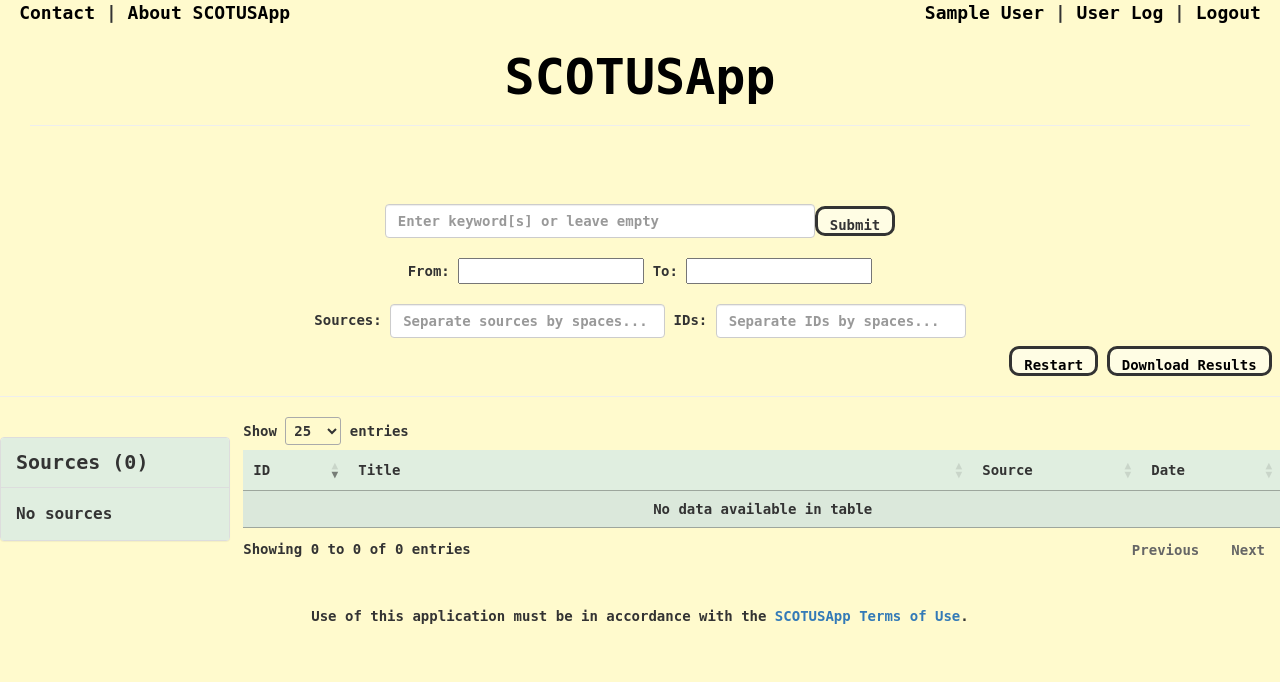
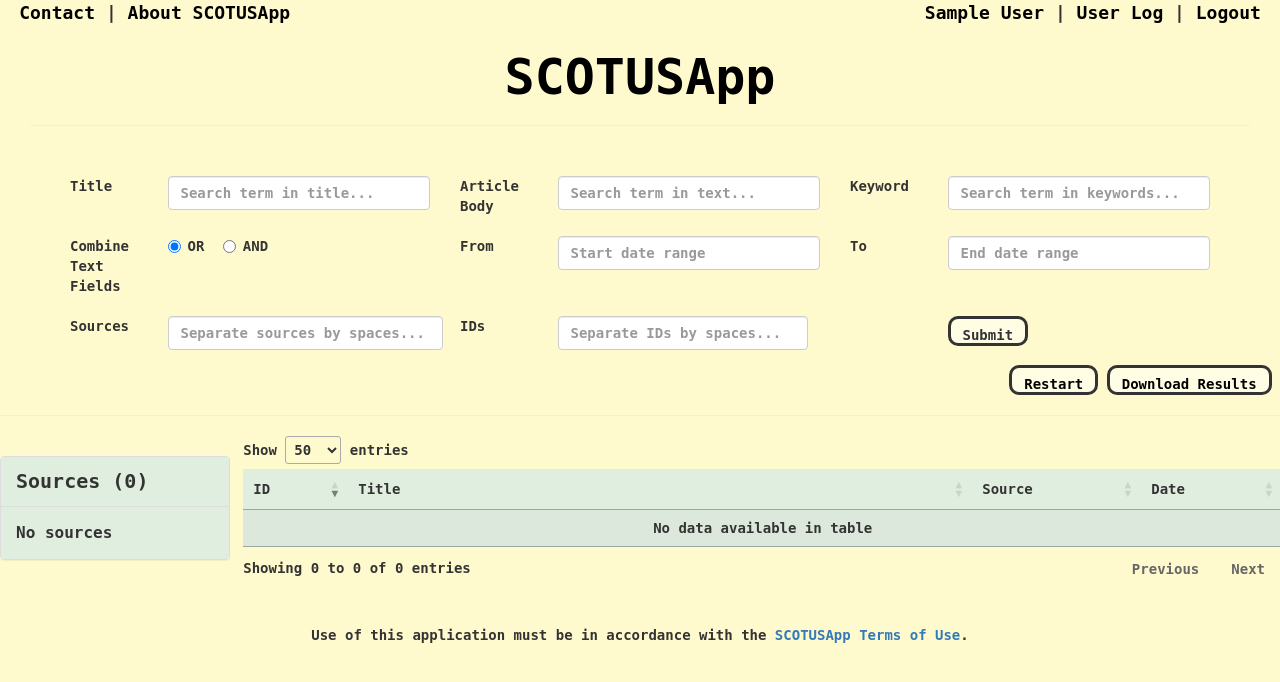
Before and after one commit to ecole96/scotusapp, a PHP site: page / in a window 1280 px wide. Shown: the top 682 px of the page. Run offline with PHP 8.4, Linux system fonts and the light colour scheme; the visitor is signed in with stand-in values (Sample User, id 1); data that the repository does not hold is empty; some libraries are stand-ins or nearby versions.

Commit message:
finalize fulltext searching + user logging

```diff
--- a/webapp/index.php
+++ b/webapp/index.php
@@ -3,10 +3,16 @@
 <!-- originally written by Evan Cole, Darin Ellis, Connor Martin, and Abdullah Alosail, with contributions by John Tompkins, Mauricio Sanchez, and Jonathan Dingess -->
 
 <?php
+    include_once("authenticate.php");
+    include("utils.php");
+    include("admins.php");
+    include_once("db_connect.php"); // connect to database (or not)
+
     // generates download button url
-    function generateDownloadURL($search_query,$dateFrom,$dateTo,$source_search,$ID_search,$sourcebox) {
+    function generateDownloadURL($title_query,$text_query,$keyword_query,$bool_search,$dateFrom,$dateTo,$source_search,$ID_search,$sourcebox) {
         $url = "download.php?";
-        $vars = array("search_query"=>$search_query,"dateFrom"=>$dateFrom,"dateTo"=>$dateTo,"source_search"=>$source_search,"ID_search"=>$ID_search,"sourcebox"=>$sourcebox);
+        $vars = array("title_query"=>$title_query,"text_query"=>$text_query,"keyword_query"=>$keyword_query,"bool_search"=>$bool_search,
+                      "dateFrom"=>$dateFrom,"dateTo"=>$dateTo,"source_search"=>$source_search,"ID_search"=>$ID_search,"sourcebox"=>$sourcebox);
         $add_ampersand = false; // flag for multivariables - every query string beyond the first will be prefixed with &
         foreach($vars as $key=>$var) {
             if(!empty($var)) {
@@ -24,22 +30,19 @@
         return $url;
     }
 
-    include_once("authenticate.php");
-    include("buildQuery.php");
-    include("admins.php");
-    include_once("db_connect.php"); // connect to database (or not)
-
     // sanitize input
-    $search_query = (!empty($_GET['search_query']) ? trim($_GET['search_query']) : '');
-    $dateFrom = (!empty($_GET['dateFrom']) ? $_GET['dateFrom'] : '');
-    $dateTo = (!empty($_GET['dateTo']) ? $_GET['dateTo'] : '');
-    $source_search = (!empty($_GET['source_search']) ? trim($_GET['source_search']) : '');
-    $ID_search = (!empty($_GET['ID_search']) ? trim($_GET['ID_search']) : '');
+    $title_query = (!empty($_GET['title_query']) ? clean($_GET['title_query']) : '');
+    $text_query = (!empty($_GET['text_query']) ? clean($_GET['text_query']) : '');
+    $keyword_query = (!empty($_GET['keyword_query']) ? clean($_GET['keyword_query']) : '');
+    $bool_search = !empty($_GET['bool_search']) && in_array($_GET['bool_search'],array('OR','AND')) ? $_GET['bool_search'] : 'OR';
+    $dateFrom = (!empty($_GET['dateFrom']) ? clean($_GET['dateFrom']) : '');
+    $dateTo = (!empty($_GET['dateTo']) ? clean($_GET['dateTo']) : '');
+    $source_search = (!empty($_GET['source_search']) ? clean($_GET['source_search']) : '');
+    $ID_search = (!empty($_GET['ID_search']) ? clean($_GET['ID_search']) : '');
     $sourcebox = (!empty($_GET['sourcebox']) ? $_GET['sourcebox'] : '');
 
-    $downloadURL = generateDownloadURL($search_query,$dateFrom,$dateTo,$source_search,$ID_search,$sourcebox);
-    $results_sql = buildQuery($connect,$search_query,$dateFrom,$dateTo,$source_search,$ID_search,$sourcebox,'results');
-    $sourcebox_sql = buildQuery($connect,$search_query,$dateFrom,$dateTo,$source_search,$ID_search,$sourcebox,'sourcebox');
+    $downloadURL = generateDownloadURL($title_query,$text_query,$keyword_query,$bool_search,$dateFrom,$dateTo,$source_search,$ID_search,$sourcebox);
+    $sourcebox_sql = buildQuery($connect,$title_query,$text_query,$keyword_query,$bool_search,$dateFrom,$dateTo,$source_search,$ID_search,$sourcebox,'sourcebox');
     $sourcebox_query = mysqli_query($connect, $sourcebox_sql) or die(mysqli_connect_error()); // execute source sidebar query
 ?>
 
@@ -133,19 +136,79 @@
             <hr>
         </div>
 
-        <!-- search bar + options -->
-        <div class='container'>
-            <div class='content-wrapper'>
-                <div class='row'>
-                    <div class='navbar-form' align="center">
+        <div class="container">
             <form action='' method='GET'>
-                            <br>
-                            <!-- php code within these input tags are to remember user input after search is done -->
-                            <span class="input-group-btn">
-                                <input class='form-control' type="text" name="search_query" style="width: 430px !important;" placeholder='Enter keyword[s] or leave empty'
+                <div class='form-group row'>
+                    <label for='search_q' class='col-sm-1 col-form-label'>Title</label>
+                    <div class="col-sm-3">
+                        <input type="text" class="form-control" name="title_query" placeholder="Search term in title..."
                         <?php
-                                    if(!empty($search_query)) echo " value='{$search_query}'";
+                            if(!empty($title_query)) echo " value=\"{$title_query}\"";
                         ?> >
+                    </div>
+                    <label for='text_query' class='col-sm-1 col-form-label'>Article Body</label>
+                    <div class="col-sm-3">
+                        <input type="text" class="form-control" name="text_query" placeholder="Search term in text..."
+                        <?php
+                            if(!empty($text_query)) echo " value=\"{$text_query}\"";
+                        ?> >
+                    </div>
+                    <label for='keyword_query' class='col-sm-1 col-form-label'>Keyword</label>
+                    <div class="col-sm-3">
+                        <input type="text" class="form-control" name="keyword_query" placeholder="Search term in keywords..."
+                        <?php
+                            if(!empty($keyword_query)) echo " value=\"{$keyword_query}\"";
+                        ?> >
+                    </div>
+                </div>
+                <div class='form-group row'>
+                    <!-- New search function: "Combine Text Fields" allows you to AND/OR the title/text/keyword fields -->
+                    <label for='bool_search' class='col-sm-1 col-form-label'>Combine Text Fields</label>
+                    <div class="col-sm-3">
+                        <div class="radio-inline">
+                            <label><input type="radio" name="bool_search" value = "OR"
+                            <?php
+                                if($bool_search != 'AND') { // OR is default
+                                    echo "checked";
+                                }
+                            ?>
+                            >OR</label>
+                        </div>
+                        <div class="radio-inline">
+                            <label><input type="radio" name="bool_search" value= "AND"
+                            <?php
+                                if($bool_search == 'AND') {
+                                    echo "checked";
+                                }
+                            ?>
+                            >AND</label>
+                        </div>
+                    </div>
+                    <label for='dateFrom' class='col-sm-1 col-form-label'>From</label>
+                    <div class="col-sm-3">
+                        <input data-provide="datepicker" class="form-control datebox" type="text" placeholder="Start date range" name="dateFrom" <?php if(!empty($dateFrom) && !empty($dateTo)) { echo " value = \"{$dateFrom}\""; } ?> >
+                    </div>
+                    <label for='dateTo' class='col-sm-1 col-form-label'>To</label>
+                    <div class="col-sm-3">
+                        <input data-provide="datepicker" class="form-control datebox" type="text" placeholder="End date range" name="dateTo" <?php if(!empty($dateFrom) && !empty($dateTo)) { echo " value = \"{$dateTo}\""; } ?> >
+                    </div>
+                </div>
+                <div class='form-group row'>
+                    <label for='source_search' class='col-sm-1 col-form-label'>Sources</label>
+                    <div class="col-sm-3">
+                        <input class='form-control' type="text" name="source_search" style="width:275px;" placeholder='Separate sources by spaces...'
+                        <?php
+                            if(!empty($source_search)) echo " value=\"{$source_search}\"";
+                        ?> >
+                    </div>
+                    <label for='ID_search' class='col-sm-1 col-form-label'>IDs</label>
+                    <div class="col-sm-3">
+                        <input class='form-control' type="text" name="ID_search" style="width:250px;" placeholder='Separate IDs by spaces...'
+                        <?php
+                            if(!empty($ID_search)) echo " value=\"{$ID_search}\"";
+                        ?> >
+                    </div>
+                    <div class='col-sm-3 col-sm-offset-1'>
                         <button id="formBut" type='submit' class='btn btn-default' onmouseover='changeSubBut()' onmouseout='revertSubBut()'
                                                                     style = "height: 30px;
                                                                     font-weight: bold;
@@ -155,23 +218,9 @@
                                                                     border-radius: 10px;">
                         Submit
                         </button>
-                            </span>
-                            <br>
-                            From: <input data-provide="datepicker" class="datebox" type="text" name="dateFrom" <?php if(!empty($dateFrom) && !empty($dateTo)) { echo " value = '{$dateFrom}'"; } ?> >
-                            To: <input data-provide="datepicker" class="datebox" type="text" name="dateTo" <?php if(!empty($dateFrom) && !empty($dateTo)) { echo " value = '{$dateTo}'";} ?> >
-                            <br><br>
-                            Sources: <input class='form-control' type="text" name="source_search" style="width:275px;" placeholder='Separate sources by spaces...'
-                                <?php
-                                    if(!empty($source_search)) echo " value='{$source_search}'";
-                                ?> >
-                            IDs: <input class='form-control' type="text" name="ID_search" style="width:250px;" placeholder='Separate IDs by spaces...'
-                                <?php
-                                    if(!empty($ID_search)) echo " value='{$ID_search}'";
-                                ?> >
-                        </form>
                     </div>
                 </div>
-            </div>
+            </form>
         </div>
 
         <!--download button -->
@@ -215,7 +264,8 @@
 																		border-radius: 10px;'>Apply Filter</button><br><br>";  //***
 
                                     // pass in search parameters (if any) into filter form
-                                    $hiddenvars = array('search_query'=>$search_query,'dateFrom'=>$dateFrom,'dateTo'=>$dateTo,'ID_search'=>$ID_search);
+                                    //$hiddenvars = array('search_query'=>$search_query,'dateFrom'=>$dateFrom,'dateTo'=>$dateTo,'ID_search'=>$ID_search);
+                                    $hiddenvars = array('title_query'=>$title_query,'text_query'=>$text_query,'keyword_query'=>$keyword_query,'bool_search'=>$bool_search,'dateFrom'=>$dateFrom,'dateTo'=>$dateTo,'ID_search'=>$ID_search);
                                     foreach($hiddenvars as $key=>$var) {
                                         if(!empty($var)) {
                                             echo "<input type='hidden' name='$key' value='$var'>";
@@ -264,7 +314,7 @@
 
 			<!--style of table-->
             <div class="floatRight" style="width:81%; float: right; ">
-                <table id="results-table" style="background-color: #e0eee0;table-layout: fixed" width="100%" class="stripe hover"  align="center">
+                <table id="results-table" style="background-color: #e0eee0;table-layout: fixed;" width="100%" class="stripe hover"  align="center">
                     <thead>
                         <tr align="center">
                         <th width="8%"><strong>ID</strong></th>
@@ -286,14 +336,17 @@
                                     //"visible": false
                                 }
                             ],
-                            "pageLength": 25,
+                            "pageLength": 50,
                              "processing": true,
                              "serverSide": true,
                              "ajax":{
                                 url :"response.php", // json datasource
                                 type: "get",  // type of method  , by default would be get
                                 data: function (d) {
-                                    d.search_query = "<?php echo $search_query ?>";
+                                    d.title_query = "<?php echo $title_query ?>";
+                                    d.text_query = "<?php echo $text_query ?>";
+                                    d.keyword_query = "<?php echo $keyword_query ?>";
+                                    d.bool_search = "<?php echo $bool_search ?>"
                                     d.dateFrom = "<?php echo $dateFrom ?>";
                                     d.dateTo = "<?php echo $dateTo ?>";
                                     d.ID_search = "<?php echo $ID_search ?>";
--- a/webapp/logout.php
+++ b/webapp/logout.php
@@ -2,7 +2,9 @@
     // log out by unsetting the SESSION variables
     session_start();
     include_once("db_connect.php");
-    mysqli_query($connect,"UPDATE user_log SET time_out=NOW() WHERE idLog=(SELECT MAX(idLog) FROM user_log WHERE idUser={$_SESSION['idUser']})");
+    $query = mysqli_query($connect,"SELECT MAX(idLog) as latest_session FROM user_log WHERE idUser={$_SESSION['idUser']}"); // get user's latest session
+    $row = mysqli_fetch_assoc($query);
+    mysqli_query($connect,"UPDATE user_log SET time_out=NOW() WHERE idLog={$row['latest_session']}");
     unset($_SESSION['email'],$_SESSION['name'],$_SESSION['idUser'],$_SESSION['authority']);
     header("Location: login.php");
     exit();
--- a/webapp/response.php
+++ b/webapp/response.php
@@ -1,5 +1,5 @@
 <?php
-	include("buildQuery.php");
+	include("utils.php");
 	include_once("db_connect.php");
 
 	$col = array(
@@ -9,15 +9,18 @@
 		3 => 'date'
 	);
 
-	$search_query = (!empty($_GET['search_query']) ? trim($_GET['search_query']) : '');
-    $dateFrom = (!empty($_GET['dateFrom']) ? $_GET['dateFrom'] : '');
-	$dateTo = (!empty($_GET['dateTo']) ? $_GET['dateTo'] : '');
-	$source_search = (!empty($_GET['source_search']) ? trim($_GET['source_search']) : '');
-    $ID_search = (!empty($_GET['ID_search']) ? trim($_GET['ID_search']) : '');
-	$sourcebox = (!empty($_GET['sourcebox']) ? $_GET['sourcebox'] : '');
+	$title_query = (!empty($_GET['title_query']) ? clean($_GET['title_query']) : '');
+    $text_query = (!empty($_GET['text_query']) ? clean($_GET['text_query']) : '');
+    $keyword_query = (!empty($_GET['keyword_query']) ? clean($_GET['keyword_query']) : '');
+    $bool_search = !empty($_GET['bool_search']) && in_array($_GET['bool_search'],array('OR','AND')) ? $_GET['bool_search'] : 'OR';
+    $dateFrom = (!empty($_GET['dateFrom']) ? clean($_GET['dateFrom']) : '');
+    $dateTo = (!empty($_GET['dateTo']) ? clean($_GET['dateTo']) : '');
+    $source_search = (!empty($_GET['source_search']) ? clean($_GET['source_search']) : '');
+    $ID_search = (!empty($_GET['ID_search']) ? clean($_GET['ID_search']) : '');
+    $sourcebox = (!empty($_GET['sourcebox']) ? $_GET['sourcebox'] : '');
 
 	// grab full chunk of data
-	$sql = buildQuery($connect,$search_query,$dateFrom,$dateTo,$source_search,$ID_search,$sourcebox,'results');
+	$sql = buildQuery($connect,$title_query,$text_query,$keyword_query,$bool_search,$dateFrom,$dateTo,$source_search,$ID_search,$sourcebox,'results');
 	$query=mysqli_query($connect,$sql);
 	$totalData=mysqli_num_rows($query);
 	$totalFilter=$totalData;
--- a/webapp/buildQuery.php
+++ b/webapp/utils.php
@@ -1,12 +1,16 @@
 <?php
-	function buildQuery($connect,$search_query,$dateFrom,$dateTo,$source_search,$ID_search,$sourcebox,$mode) {
+    // used to build dynamic search queries (for results table/searching, downloading, and source data)
+    function buildQuery($connect,$title_query,$text_query,$keyword_query,$bool_search,$dateFrom,$dateTo,$source_search,$ID_search,$sourcebox,$mode) {
         // preventing SQL injections...(more complex strings handled farther down)
-        $search_query = mysqli_real_escape_string($connect,$search_query);
+        $title_query = mysqli_real_escape_string($connect,$title_query);
+        $text_query = mysqli_real_escape_string($connect,$text_query);
+        $keyword_query = mysqli_real_escape_string($connect,$keyword_query);
+        $bool_search = mysqli_real_escape_string($connect,$bool_search);
         $dateFrom = mysqli_real_escape_string($connect,$dateFrom);
         $dateTo = mysqli_real_escape_string($connect,$dateTo);
 
         if($mode == 'download') {
-            $sql = "SELECT a.idArticle, CONCAT(a.date, '_', LPAD(a.n, 3, '0')) as alt_id, a.datetime, a.source, IFNULL(sb.mbfc_bias,''), IFNULL(sb.mbfc_score,''), IFNULL(sb.mbfc_factual_reporting,''), IFNULL(sb.allsides_bias,''), IFNULL(sb.allsides_confidence,''),
+            $sql = "SELECT a.idArticle, CONCAT(date(a.datetime), '_', LPAD(a.n, 3, '0')) as alt_id, a.datetime, a.source, IFNULL(sb.mbfc_bias,''), IFNULL(sb.mbfc_score,''), IFNULL(sb.mbfc_factual_reporting,''), IFNULL(sb.allsides_bias,''), IFNULL(sb.allsides_confidence,''),
                     IFNULL(sb.allsides_agree,''), IFNULL(sb.allsides_disagree,''), a.url, a.title, a.author, IFNULL(a.relevancy_score,''), IFNULL(a.score,''), IFNULL(a.magnitude,''), IFNULL(i.top_entity,''), IFNULL(i.top_entity_score,''), k.keywords,
                     IFNULL(sa.similarBefore,''), IFNULL(sa.similarAfter,''), IFNULL(a.fb_reactions_initial,''), IFNULL(a.fb_reactions_d1,''), IFNULL(a.fb_reactions_d7,''), IFNULL(a.fb_comments_initial,''), IFNULL(a.fb_comments_d1,''), IFNULL(a.fb_comments_d7,''), IFNULL(a.fb_shares_initial,''),
                     IFNULL(a.fb_shares_d1,''), IFNULL(a.fb_shares_d7,''), IFNULL(a.fb_comment_plugin_initial,''), IFNULL(a.fb_comment_plugin_d1,''), IFNULL(a.fb_comment_plugin_d7,''), IFNULL(a.tw_tweets_initial,''), IFNULL(a.tw_tweets_d1,''), IFNULL(a.tw_tweets_d7,''),
@@ -15,13 +19,7 @@
                     IFNULL(a.rdt_total_comments_d1,''), IFNULL(a.rdt_total_comments_d7,''), IFNULL(a.rdt_total_scores_initial,''), IFNULL(a.rdt_total_scores_d1,''), IFNULL(a.rdt_total_scores_d7,''), IFNULL(a.rdt_top_comments_initial,''), IFNULL(a.rdt_top_comments_d1,''),
                     IFNULL(a.rdt_top_comments_d7,''), IFNULL(a.rdt_top_score_initial,''), IFNULL(a.rdt_top_score_d1,''), IFNULL(a.rdt_top_score_d7,''), IFNULL(a.rdt_top_ratio_initial,''), IFNULL(a.rdt_top_ratio_d1,''), IFNULL(a.rdt_top_ratio_d7,''), IFNULL(a.rdt_avg_ratio_initial,''),
                     IFNULL(a.rdt_avg_ratio_d1,''), IFNULL(a.rdt_avg_ratio_d7,'')
-                    FROM (SELECT @n:=CASE WHEN @pubdate = date(datetime) THEN @n + 1 ELSE 1 END AS n, @pubdate:=date(datetime) as date, idArticle, url, source, author, datetime, title, score, magnitude, relevancy_score,fb_reactions_initial,
-                                    fb_comments_initial, fb_shares_initial, fb_comment_plugin_initial, tw_tweets_initial, tw_favorites_initial, tw_retweets_initial, tw_top_favorites_initial, tw_top_retweets_initial, rdt_posts_initial, rdt_total_comments_initial,
-                                    rdt_total_scores_initial,rdt_top_comments_initial,rdt_top_score_initial, rdt_top_ratio_initial, rdt_avg_ratio_initial, fb_reactions_d1, fb_comments_d1, fb_shares_d1,fb_comment_plugin_d1, tw_tweets_d1, tw_favorites_d1,
-                                    tw_retweets_d1, tw_top_favorites_d1, tw_top_retweets_d1, rdt_posts_d1, rdt_total_comments_d1,rdt_total_scores_d1, rdt_top_comments_d1, rdt_top_score_d1, rdt_top_ratio_d1, rdt_avg_ratio_d1, fb_reactions_d7, fb_comments_d7,
-                                    fb_shares_d7,fb_comment_plugin_d7, tw_tweets_d7, tw_favorites_d7, tw_retweets_d7, tw_top_favorites_d7, tw_top_retweets_d7,rdt_posts_d7, rdt_total_comments_d7, rdt_total_scores_d7, rdt_top_comments_d7, rdt_top_score_d7,
-                                    rdt_top_ratio_d7, rdt_avg_ratio_d7
-                                FROM article ORDER BY date, idArticle) a
+                    FROM article a
                     NATURAL JOIN
                         (SELECT idArticle, GROUP_CONCAT(keyword ORDER BY keyword ASC) as keywords from keyword_instances NATURAL JOIN article_keywords GROUP BY idArticle) k
                     LEFT JOIN
@@ -64,8 +62,13 @@
         }
         else {
             $sql = "SELECT a.idArticle,source,title,date(datetime) as date ";
-            if(!empty($search_query)) { $sql .= ", keywords "; }
-            $sql .= "FROM article a ";
+            $from_sql = 'FROM article a ';
+            if(!empty($keyword_query)) {  // unless we're downloading or doing a keyword search, we don't need to use the extra resources to gather keywords
+                $sql .= ', keywords ';
+                $from_sql .= 'NATURAL JOIN
+                            (SELECT idArticle, GROUP_CONCAT(keyword) as keywords FROM keyword_instances NATURAL JOIN article_keywords GROUP BY idArticle) k ';
+            }
+            $sql .= $from_sql;
             if($mode == 'sourcebox') {
                 $sql = "SELECT source, count(source) FROM (" . $sql;
             }
@@ -74,15 +77,29 @@
         $conditionsExist = false; // boolean to determine whether WHERE or AND is used in query statement (if true, initial condition has already been set so subsequent conditions are prefixed with AND)
 
         // primary search box (text, checks title and keywords)
-        if(!empty($search_query)) {
-            if($mode != 'download') {  // unless we're downloading or doing a text search, we don't need to use the extra resources to gather keywords
-                $sql .= 'NATURAL JOIN
-                            (SELECT idArticle, GROUP_CONCAT(keyword) as keywords FROM keyword_instances NATURAL JOIN article_keywords GROUP BY idArticle) k ';
-            };
-            $search_str = "WHERE (title LIKE '%$search_query%' OR keywords LIKE '%$search_query%') ";
+
+        if(!empty($title_query)) {
+            $title_str = "WHERE (MATCH(title) AGAINST ('$title_query') ";
             $conditionsExist = true;
-            $sql .= $search_str;
+            $sql .= $title_str;
         }
+
+
+        if(!empty($text_query)) {
+            $text_str = !$conditionsExist ? "WHERE (" : "$bool_search ";
+            $text_str .= "MATCH(article_text) AGAINST ('$text_query') ";
+            $conditionsExist = true;
+            $sql .= $text_str;
+        }
+
+        if(!empty($keyword_query)) {
+            $keyword_str = !$conditionsExist ? "WHERE (" : "$bool_search ";
+            $keyword_str .= "(keywords LIKE '%$keyword_query%') ";
+            $conditionsExist = true;
+            $sql .= $keyword_str;
+        }
+
+        if($conditionsExist) {$sql .= ") ";}
 
         // date range search - if no dates provided, ignore
         if(!empty($dateFrom) && !empty($dateTo)) {
@@ -142,4 +159,9 @@
 
         return $sql;
     }
+
+    // cleans input data by trimming whitespace and converting special characters to HTML-friendly ones
+    function clean($str) {
+        return htmlspecialchars(trim($str));
+    }
 ?>
```
Also changed, not shown: webapp/display_article.php (+8 -28 lines), webapp/download.php (+13 -11 lines). Lines whose indentation alone changed are shown as unchanged.
